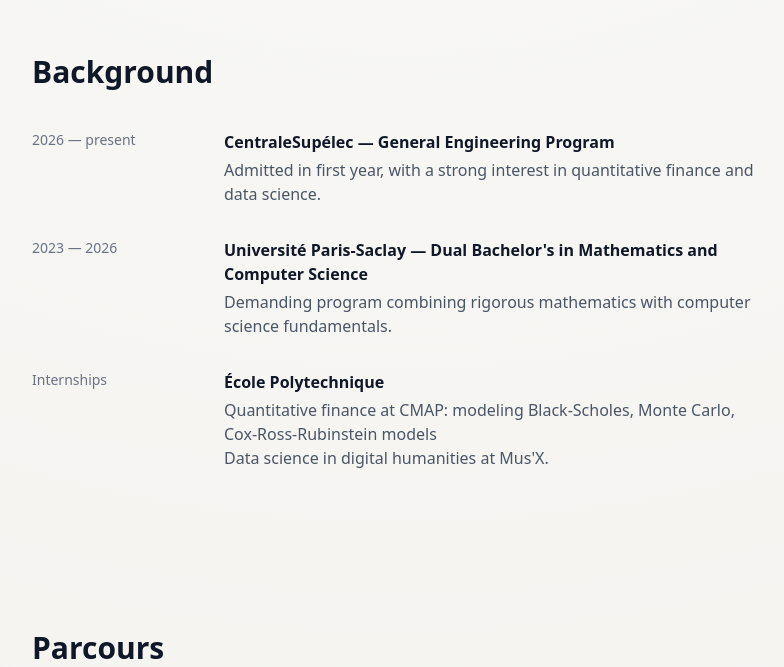
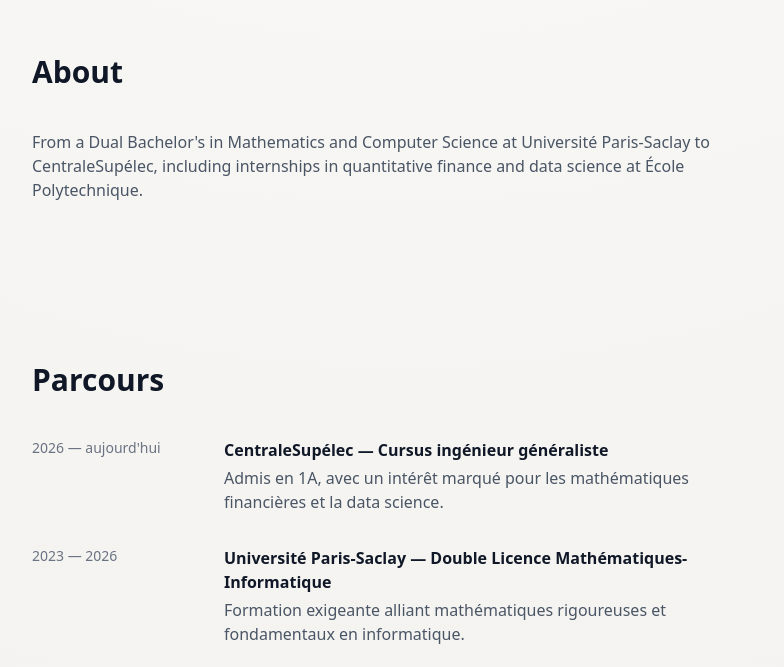
Before and after one commit to alexis-vo/alexisvo-site, a Next.js app: page /en in a window 1280 px wide. Shown: the part 828-1495 px from the top of the page, without its empty margins (240-1024 px from the left). Built offline with nearby package versions, Linux system fonts and the light colour scheme; no server answers; a web font is replaced by a local one.

Commit message:
fix: wrong file modified

```diff
--- a/components/AboutMe.tsx
+++ b/components/AboutMe.tsx
@@ -1,70 +1,23 @@
-// components/About.tsx
+// components/AboutMe.tsx
 "use client";
 
 import { useTranslations } from "next-intl";
 import FadeIn from "./FadeIn";
 
-export default function About() {
-  const t = useTranslations("parcours");
+export default function AboutMe() {
+  const t = useTranslations("aboutMe");
 
   return (
-    <section className="px-6 md:px-20 py-20 max-w-4xl mx-auto">
+    <section id="a-propos" className="px-6 md:px-20 py-20 max-w-4xl mx-auto">
       <FadeIn>
         <h2 className="text-2xl md:text-3xl font-bold text-gray-900 dark:text-white mb-10">
           {t("title")}
         </h2>
+
+        <p className="text-base text-gray-600 dark:text-gray-300 text-left">
+          {t("text")}
+        </p>
       </FadeIn>
-
-      <div className="flex flex-col gap-8">
-        <FadeIn delay={0}>
-          <div className="flex flex-col sm:flex-row gap-2 sm:gap-8">
-            <span className="text-sm text-gray-500 dark:text-gray-400 sm:w-40 shrink-0">
-              {t("entry1.date")}
-            </span>
-            <div>
-              <h3 className="font-semibold text-gray-900 dark:text-white">
-                {t("entry1.title")}
-              </h3>
-              <p className="text-gray-600 dark:text-gray-300 mt-1">
-                {t("entry1.text")}
-              </p>
-            </div>
-          </div>
-        </FadeIn>
-
-        <FadeIn delay={100}>
-          <div className="flex flex-col sm:flex-row gap-2 sm:gap-8">
-            <span className="text-sm text-gray-500 dark:text-gray-400 sm:w-40 shrink-0">
-              {t("entry2.date")}
-            </span>
-            <div>
-              <h3 className="font-semibold text-gray-900 dark:text-white">
-                {t("entry2.title")}
-              </h3>
-              <p className="text-gray-600 dark:text-gray-300 mt-1">
-                {t("entry2.text")}
-              </p>
-            </div>
-          </div>
-        </FadeIn>
-
-        <FadeIn delay={200}>
-          <div className="flex flex-col sm:flex-row gap-2 sm:gap-8">
-            <span className="text-sm text-gray-500 dark:text-gray-400 sm:w-40 shrink-0">
-              {t("entry3.date")}
-            </span>
-            <div>
-              <h3 className="font-semibold text-gray-900 dark:text-white">
-                {t("entry3.title")}
-              </h3>
-              <p className="text-gray-600 dark:text-gray-300 mt-1">
-                {t("entry3.text1")}<br />
-                {t("entry3.text2")}
-              </p>
-            </div>
-          </div>
-        </FadeIn>
-      </div>
     </section>
   );
 }
```
